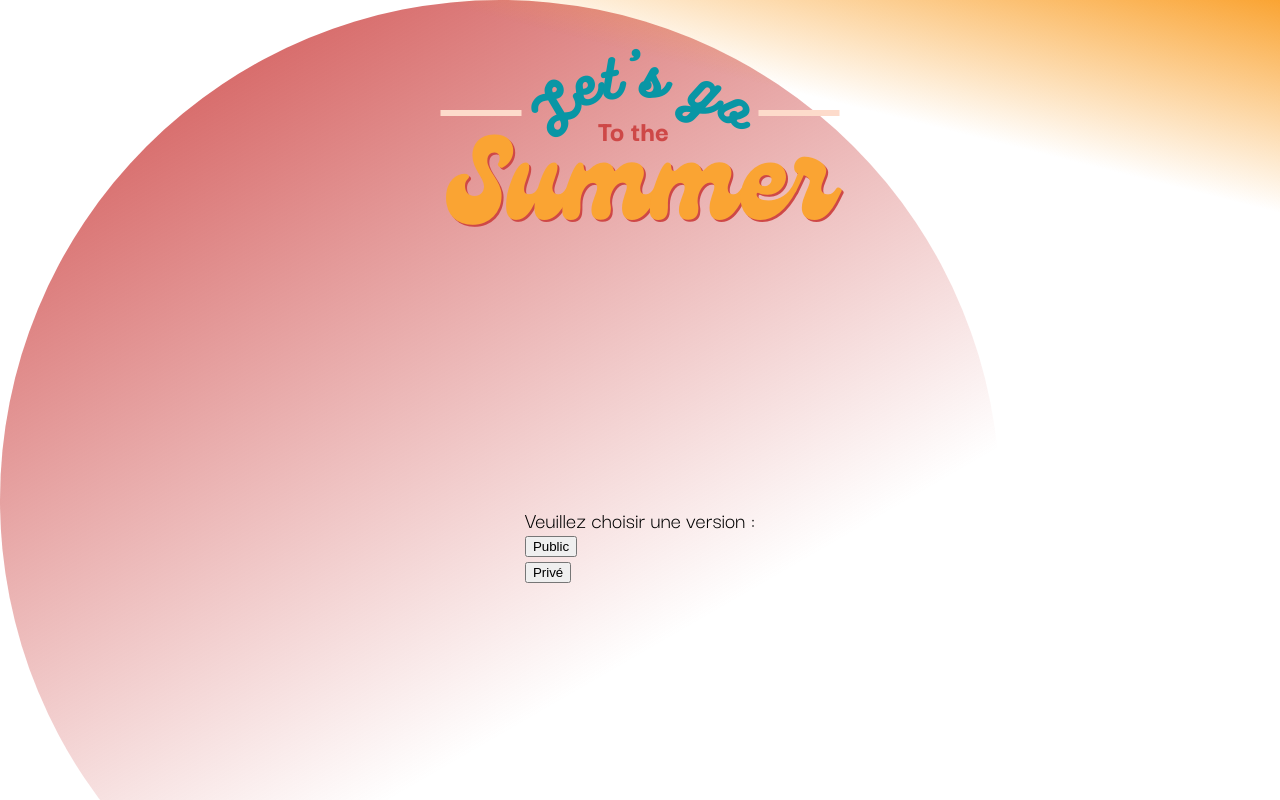
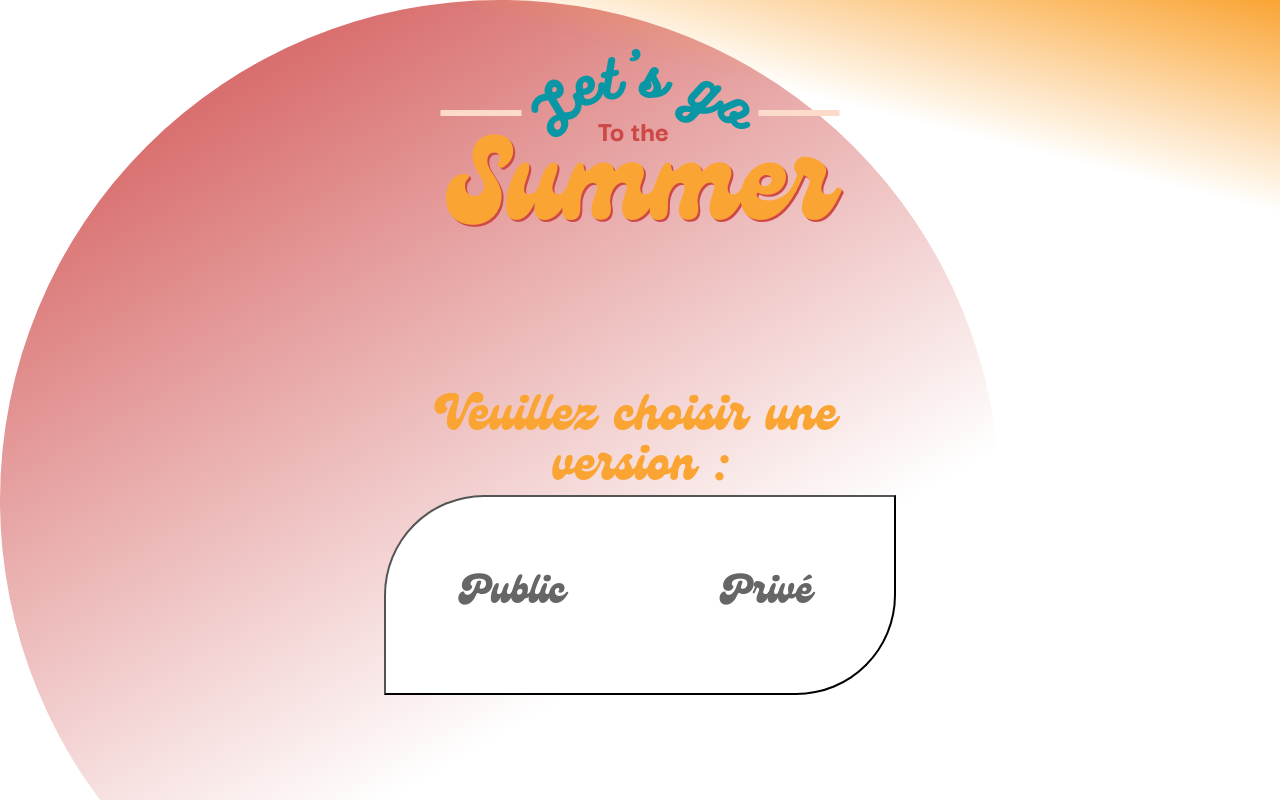
Before and after one commit to PixelsAndCookies/lets-go-to-the-summer, a React (Vite) app: page / in a window 1280 px wide. Built offline with nearby package versions, Linux system fonts and the light colour scheme.

Commit message:
Import SelectPrivacy scss

```diff
--- a/src/style/main.scss
+++ b/src/style/main.scss
@@ -22,6 +22,7 @@
 @import '../pages/Holiday/Holiday';
 @import '../pages/Home/Home';
 @import '../pages/OtherPages';
+@import '../pages/SelectPrivacy/SelectPrivacy';
 
 html {
     font-size: 62.5%;
```
